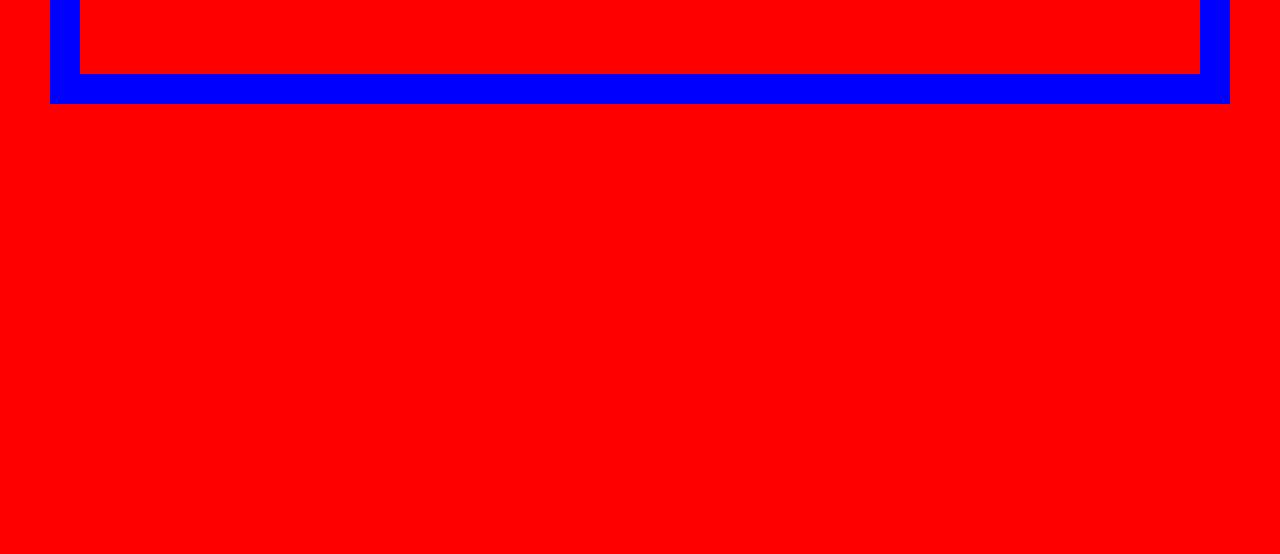
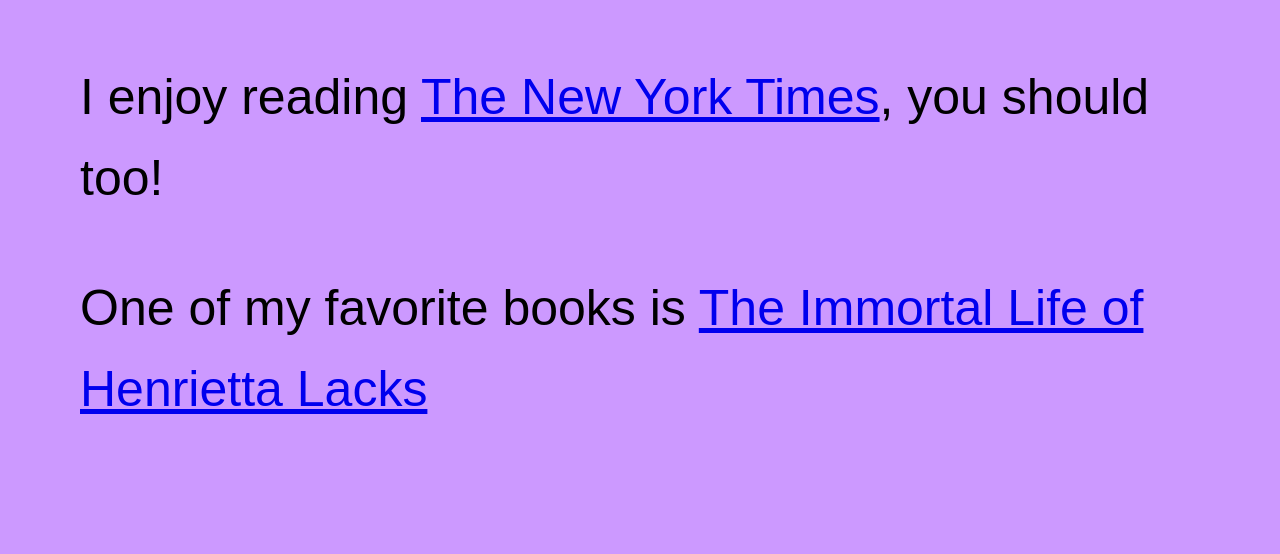
Before and after one commit to jzucker127/jzucker127.github.io, a plain HTML site: page index.html in a window 1280 px wide. Shown: the part 1154-1708 px from the top of the page. Before the commit the page ends 1308 px from the top, so only its background shows below. Drawn offline with nearby package versions, Linux system fonts and the light colour scheme.

```diff
--- a/style.css
+++ b/style.css
@@ -1,13 +1,13 @@
 /* this is a comment in CSS */
 body {
 	/*font-family is a modifier in CSS */
-	background-color: red;
+	background-color: #cc99ff;
 	font-size: 50px;
 	font-family: sans-serif;
 	/* em is relative to the size of your font */
 	line-height: 1.61em;
 	padding: 30px;
-	border: 30px solid blue;
+	border: 30px #6699ff;
 	margin: 50px;
 }
 
```
Also changed, not shown: inside_out.jpeg (added), 1 other file.
